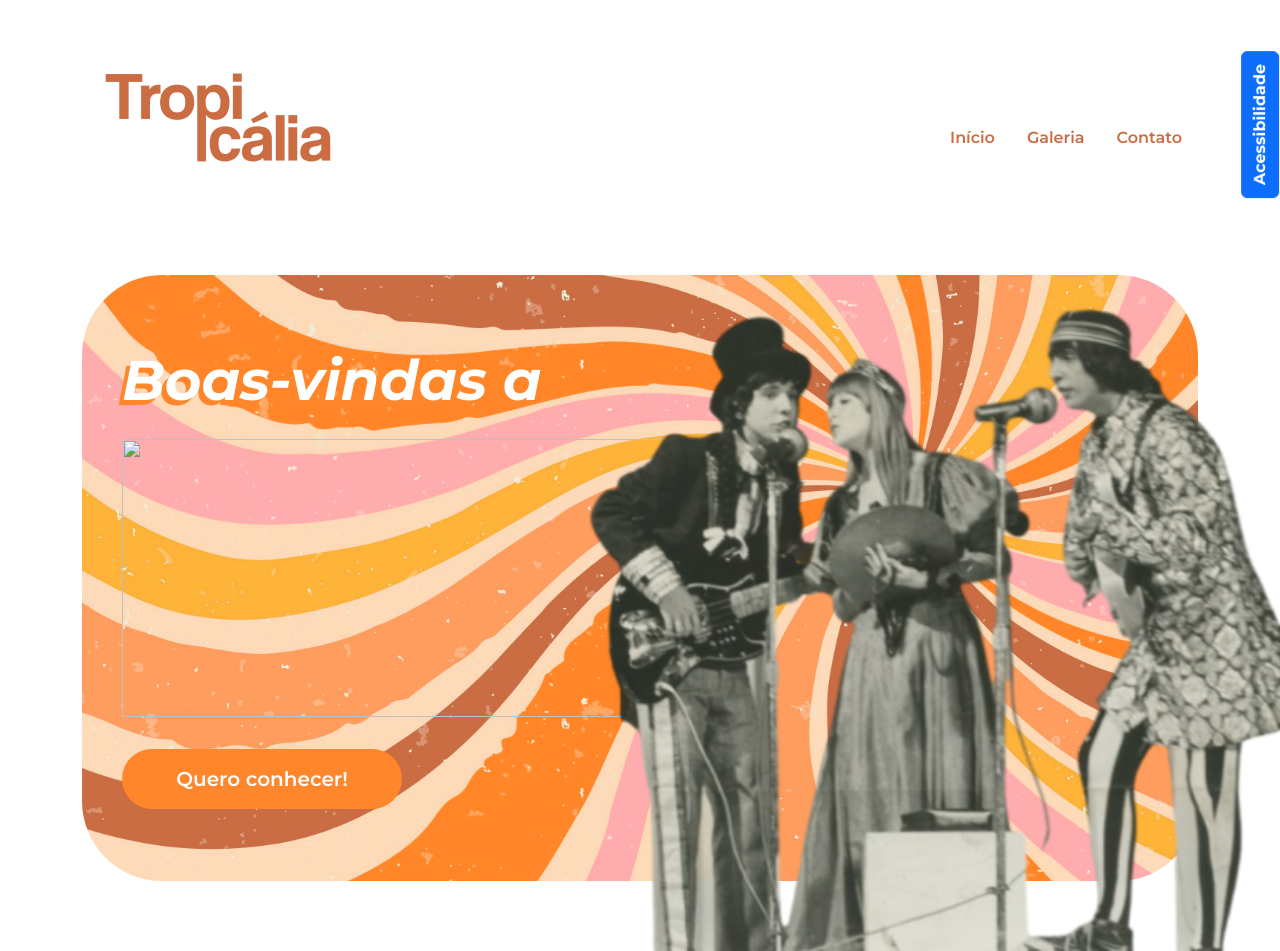
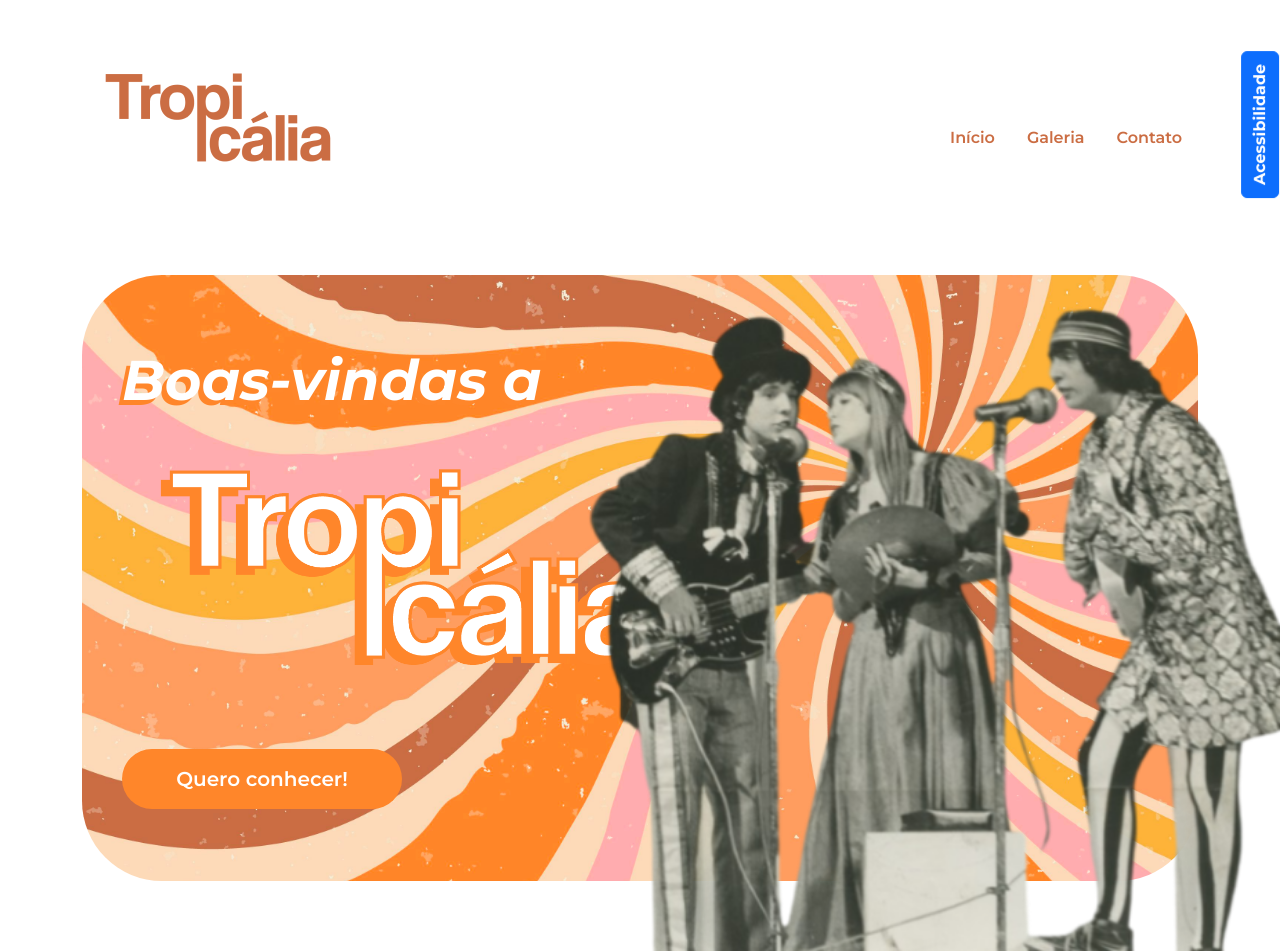
Before and after one commit to LeonardoTezzon/Site-Acess-vel, a plain HTML site: page index.html in a window 1280 px wide. Shown: the top 951 px of the page. Drawn offline with nearby package versions, Linux system fonts and the light colour scheme; files whose address does not match are found by name.

Commit message:
Update index.html

```diff
--- a/index.html
+++ b/index.html
@@ -44,7 +44,7 @@
             <div class="inicio-fundo d-flex justify-content-between align-items-center">
                 <div class="esquerda-conteudo">
                     <h1 class="display-4 text-white fst-italic fw-bold">Boas-vindas a</h1>
-                    <img src="img/logo-2.png" class="mb-3" width="563" height="278" loading="lazy">
+                    <img src="/logo-2.png" class="mb-3" width="563" height="278" loading="lazy">
                     <a href="#tropicalia" class="btn btn-primary btn-lg botao-inicio fw-semibold">Quero
                         conhecer!</a>
                 </div>
```
